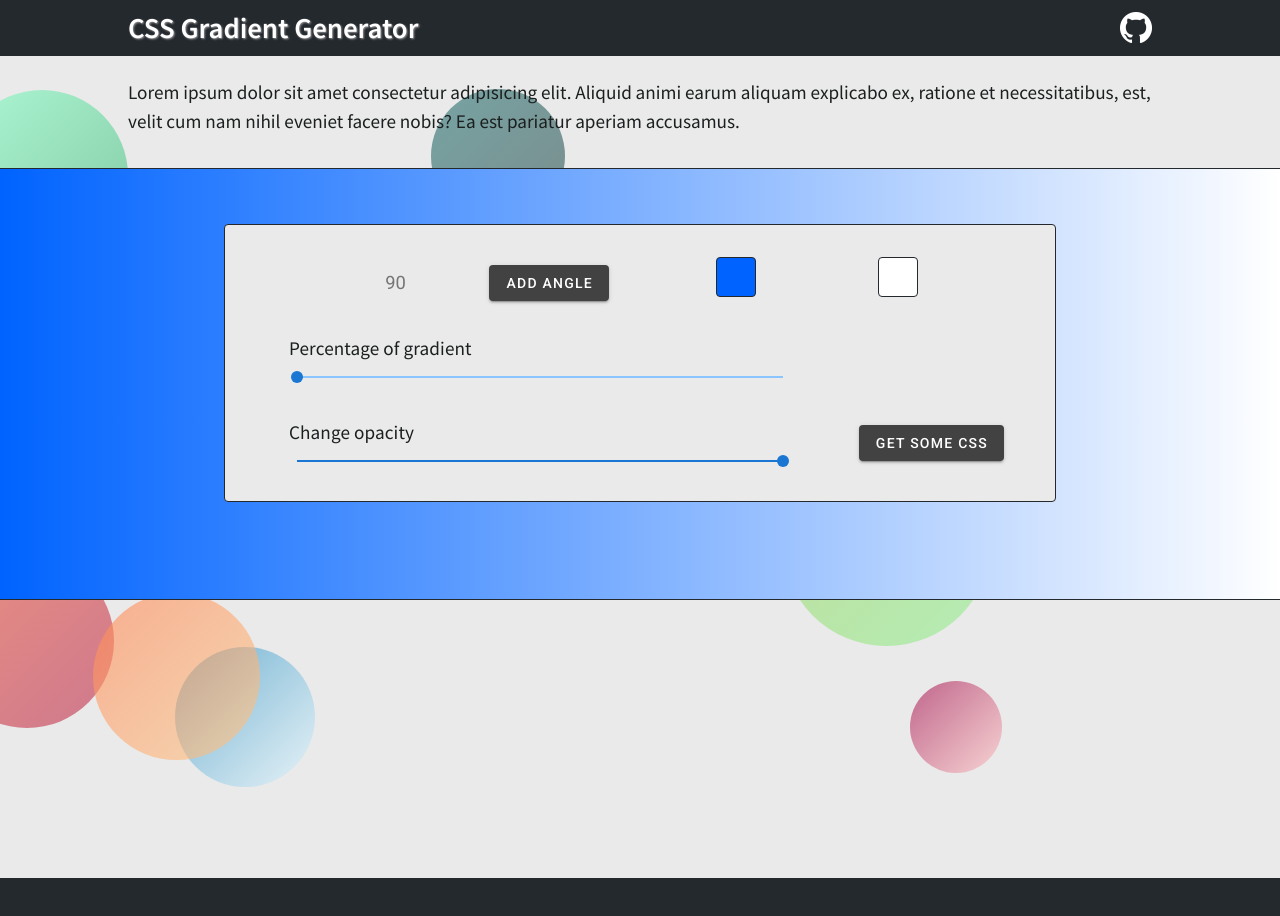
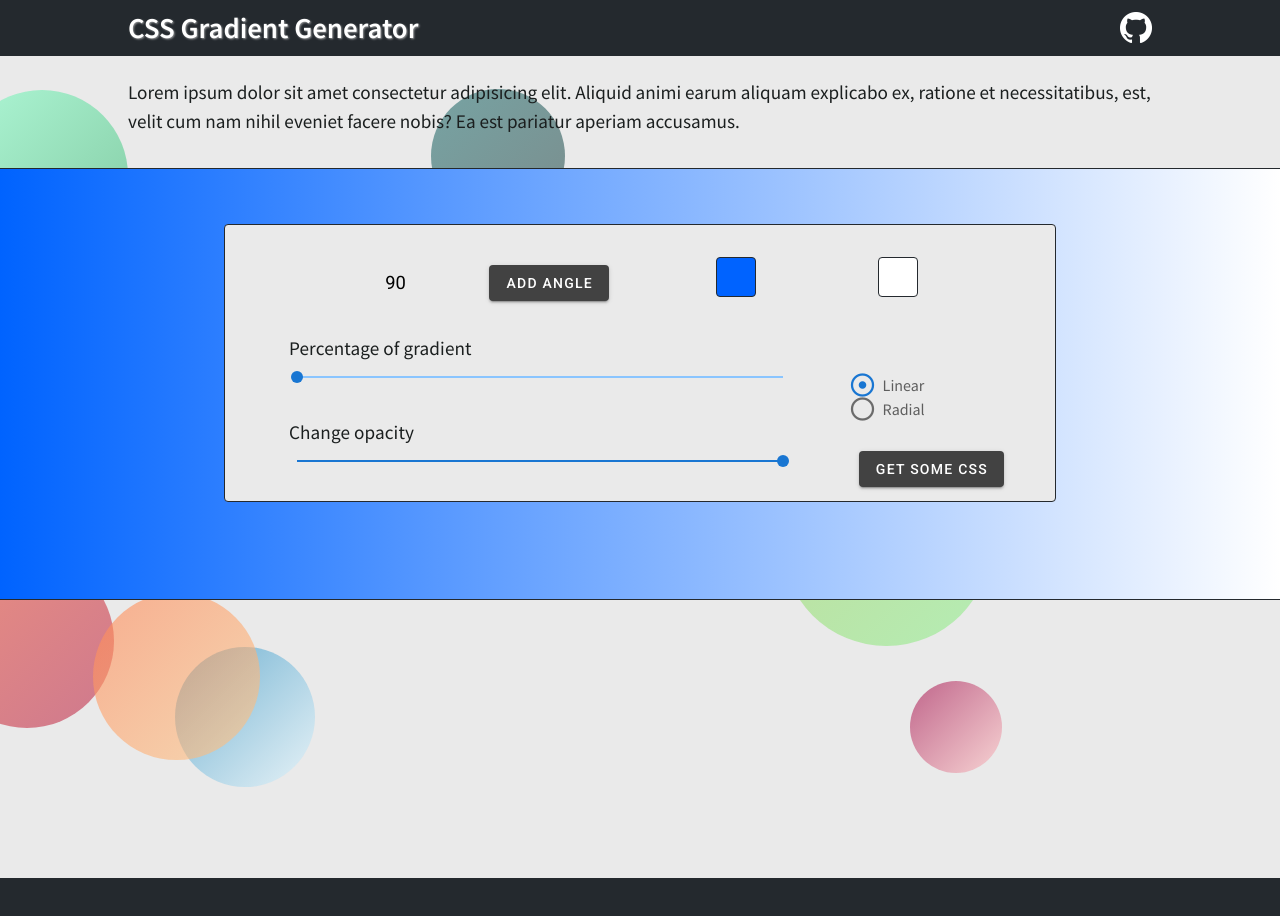
Before and after one commit to jhkette/css-gradient, a Vue app: page / in a window 1280 px wide. Shown: the top 916 px of the page. Built offline with nearby package versions, Linux system fonts and the light colour scheme.

Commit message:
fix angle error

```diff
--- a/src/App.vue
+++ b/src/App.vue
@@ -13,6 +13,7 @@
           <Opacity></Opacity>
         </div>
         <div class="mod">
+          <Direction></Direction>
           <Modal></Modal>
         </div>
       </div>
@@ -32,6 +33,7 @@ import Colors from "./components/Colors";
 import Modal from "./components/modal";
 import CirclesBg from "./components/CirclesBg";
 import Footer from "./components/Footer";
+import Direction from "./components/Direction"
 import(/* webpackPreload: true */ "typeface-source-sans-pro/index.css");
 
 export default {
@@ -47,6 +49,7 @@ export default {
     CirclesBg,
     Circle1,
     Footer,
+    Direction
   },
   data: function () {
     return {
@@ -95,6 +98,6 @@ export default {
 .mod {
   width: 20%;
   float: right;
-  margin-top: 6rem;
+  margin-top: 2rem;
 }
 </style>
--- a/src/components/Colors.vue
+++ b/src/components/Colors.vue
@@ -69,6 +69,7 @@ export default {
   components: {
 
   },
+
   computed: {
     ...mapGetters([
       "getFirstColour",
@@ -112,7 +113,7 @@ export default {
   },
   data() {
     return {
-      recAngle: 90,
+      angle: 90,
     };
   },
 };
--- /dev/null
+++ b/src/components/Direction.vue
@@ -0,0 +1,25 @@
+<template>
+  <div>
+    <v-radio-group v-model="active" row @change="log">
+      <v-radio name="active" label="Linear" :value="0" key="0"></v-radio>
+      <v-radio name="active" label="Radial" :value="1" key="1"></v-radio>
+    </v-radio-group>
+  </div>
+</template>
+
+<script>
+export default {
+  data() {
+    return {
+      active: 0,
+    };
+  },
+  methods: {
+      log(event){
+          console.log(event)
+      }
+  }
+};
+</script>
+
+<style scoped></style>
--- a/src/components/modal.vue
+++ b/src/components/modal.vue
@@ -1,5 +1,6 @@
 <template>
   <div class="text-center">
+
     <v-dialog
 
       width="500"
```
